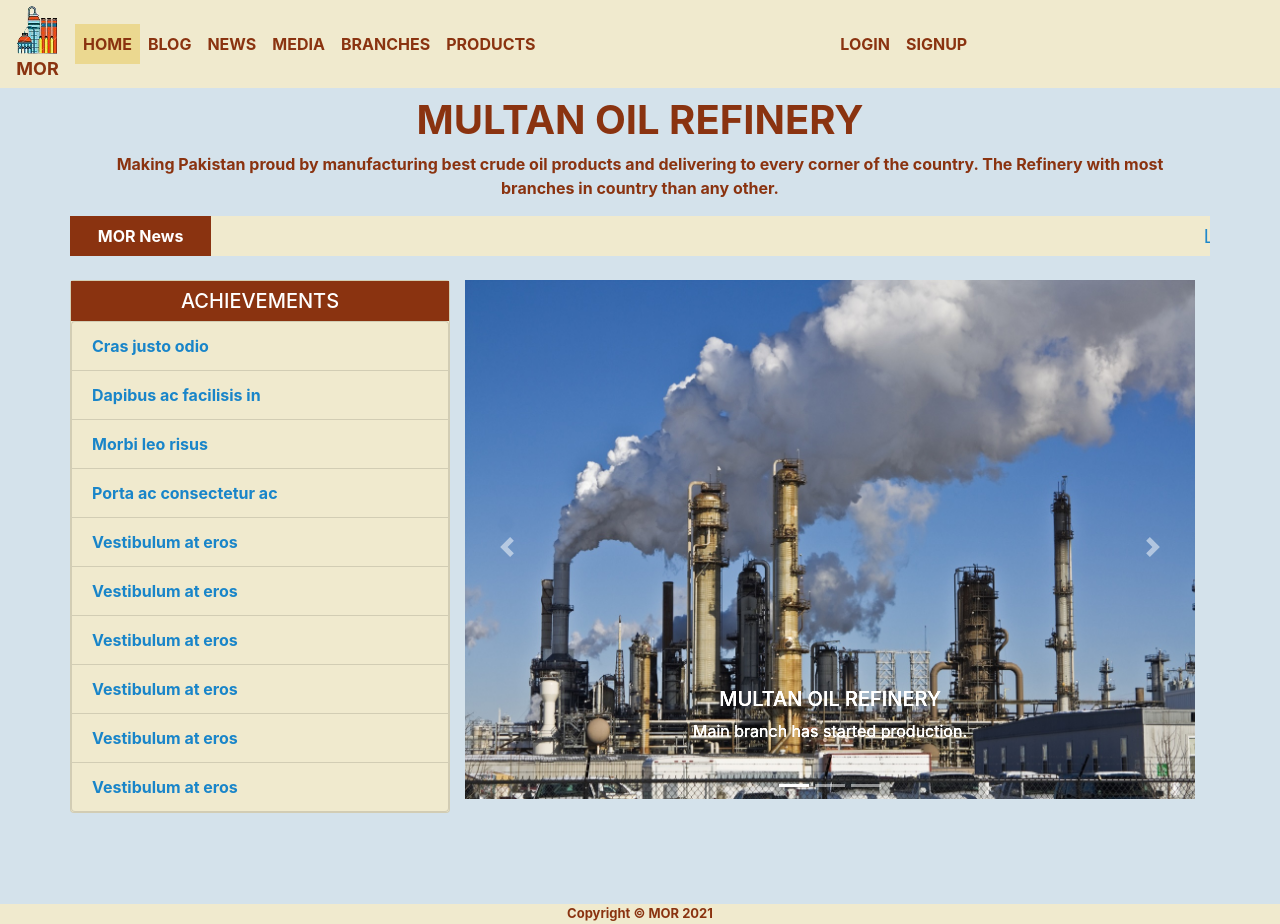
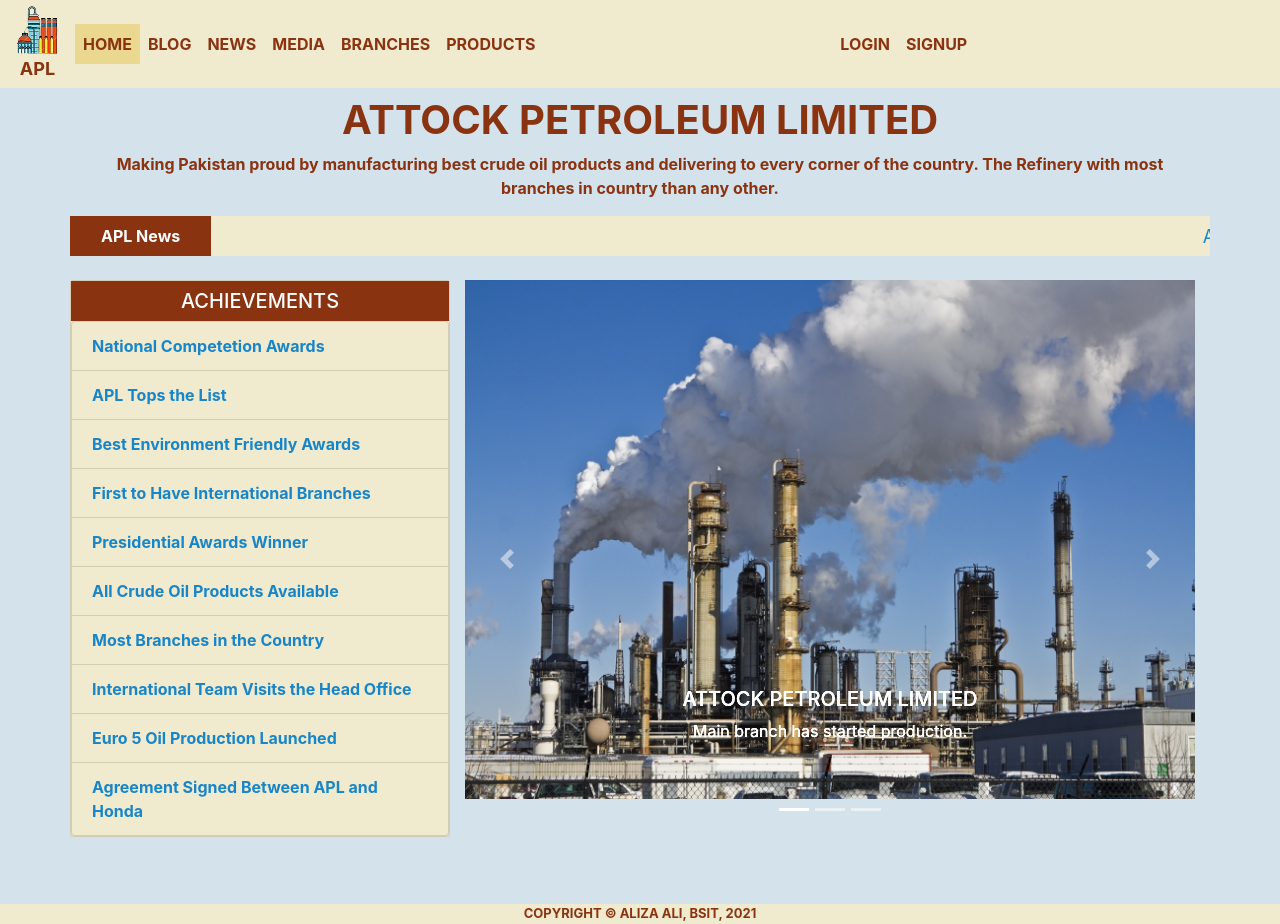
Before and after one commit to naeemahmed972/Oil-Refinery-Project, a Django app: page / in a window 1280 px wide. Run offline with Django 3.2, Linux system fonts and the light colour scheme.

Commit message:
Updata Home and Base

```diff
--- a/templates/base.html
+++ b/templates/base.html
@@ -7,7 +7,7 @@
     <meta charset="UTF-8">
     <meta http-equiv="X-UA-Compatible" content="IE=edge">
     <meta name="viewport" content="width=device-width, initial-scale=1.0">
-    <title>{% block title %}Multan Oil Refinery{% endblock title %}</title>
+    <title>{% block title %}ATTOCK PETROLEUM LIMITED{% endblock title %}</title>
 
     <!-- ICON IMAGE -->
     <link rel="shortcut icon" href="{% static 'images/favicon.ico' %}" type="image/x-icon">
@@ -25,7 +25,7 @@
         <a class="navbar-brand" href="{% url 'home' %}">
             <figure class="figure m-0">
                 <img src="{% static 'images/logo.png' %}" class="figure-img img-fluid rounded m-0" alt="Logo Image">
-                <figcaption class="figure-caption text-center font-weight-bold">MOR</figcaption>
+                <figcaption class="figure-caption text-center font-weight-bold">APL</figcaption>
             </figure>
         </a>
         <button class="navbar-toggler" type="button" data-toggle="collapse" data-target="#navbarSupportedContent" aria-controls="navbarSupportedContent" aria-expanded="false" aria-label="Toggle navigation">
@@ -107,7 +107,7 @@
     </div>
 
     <footer class="footer mt-4">
-      <p class="copyright m-0">Copyright &copy; MOR 2021</p>
+      <p class="copyright m-0">COPYRIGHT &copy; ALIZA ALI, BSIT, 2021</p>
     </footer>
 
     <!-- BOOTSTRAP -->
--- a/templates/home.html
+++ b/templates/home.html
@@ -8,16 +8,16 @@
 
 {% block content %}
     <div class="page-header text-center col-12">
-        <h1 class="pt-3">MULTAN OIL REFINERY</h1>
+        <h1 class="pt-3">ATTOCK PETROLEUM LIMITED</h1>
         <p class="font-weight-bold">Making Pakistan proud by manufacturing best crude oil products and delivering to every corner of the country. The Refinery with most branches in country than any other.</p>
     </div>
 
     <div class="row mt-2">
         <div class="col-md-12 p-0">
             <div class="d-flex justify-content-between align-items-center breaking-news">
-                <div class="d-flex flex-row flex-grow-1 flex-fill justify-content-center text-white py-2 px-1 news"><span class="d-flex align-items-center font-weight-bold">MOR News</span></div>
+                <div class="d-flex flex-row flex-grow-1 flex-fill justify-content-center text-white py-2 px-1 news"><span class="d-flex align-items-center font-weight-bold">APL News</span></div>
                 <marquee class="news-scroll" behavior="scroll" direction="left" onmouseover="this.stop();" onmouseout="this.start();">
-                    <a href="#">Lorem ipsum dolor sit amet consectetur adipisicing elit. Accusamus, mollitia.</a> <span class="dot"></span> <a href="#">Lorem ipsum dolor sit amet consectetur adipisicing elit. Accusantium, non.</a> <span class="dot"></span> <a href="#">Lorem ipsum dolor, sit amet consectetur adipisicing elit. Beatae, animi?</a>
+                    <a href="#">APL offers a wide range of lubricants blended with top quality base oils and additives at state of the art Automatic Batch Blending facility.</a> <span class="dot"></span> <a href="#">APL has managed to establish its presence and reputation as an aggressive and dynamic organization in a short span of time.</a> <span class="dot"></span> <a href="#">The health of our employees is important to Attock Petroleum. We recognize that healthy employees are better able to do their jobs. We also know that many of our employees and contractors plan on working later into life.</a>
                 </marquee>
             </div>
         </div>
@@ -30,17 +30,17 @@
 
                 <ul class="list-group">
                     <a href="#" class="list-group-item list-group-item-action">
-                        Cras justo odio
+                        National Competetion Awards
                     </a>
-                    <a href="#" class="list-group-item list-group-item-action">Dapibus ac facilisis in</a>
-                    <a href="#" class="list-group-item list-group-item-action">Morbi leo risus</a>
-                    <a href="#" class="list-group-item list-group-item-action">Porta ac consectetur ac</a>
-                    <a href="#" class="list-group-item list-group-item-action">Vestibulum at eros</a>
-                    <a href="#" class="list-group-item list-group-item-action">Vestibulum at eros</a>
-                    <a href="#" class="list-group-item list-group-item-action">Vestibulum at eros</a>
-                    <a href="#" class="list-group-item list-group-item-action">Vestibulum at eros</a>
-                    <a href="#" class="list-group-item list-group-item-action">Vestibulum at eros</a>
-                    <a href="#" class="list-group-item list-group-item-action">Vestibulum at eros</a>
+                    <a href="#" class="list-group-item list-group-item-action">APL Tops the List</a>
+                    <a href="#" class="list-group-item list-group-item-action">Best Environment Friendly Awards</a>
+                    <a href="#" class="list-group-item list-group-item-action">First to Have International Branches</a>
+                    <a href="#" class="list-group-item list-group-item-action">Presidential Awards Winner</a>
+                    <a href="#" class="list-group-item list-group-item-action">All Crude Oil Products Available</a>
+                    <a href="#" class="list-group-item list-group-item-action">Most Branches in the Country</a>
+                    <a href="#" class="list-group-item list-group-item-action">International Team Visits the Head Office</a>
+                    <a href="#" class="list-group-item list-group-item-action">Euro 5 Oil Production Launched</a>
+                    <a href="#" class="list-group-item list-group-item-action">Agreement Signed Between APL and Honda</a>
                 </ul>
 
             </div>
@@ -56,7 +56,7 @@
               <div class="carousel-item active">
                 <img class="d-block w-100" src="{% static 'images/image-1.jpg' %}" alt="First slide">
                 <div class="carousel-caption d-none d-md-block">
-                    <h5>MULTAN OIL REFINERY</h5>
+                    <h5>ATTOCK PETROLEUM LIMITED</h5>
                     <p>Main branch has started production.</p>
                 </div>
               </div>
@@ -64,14 +64,14 @@
                 <img class="d-block w-100" src="{% static 'images/image-2.jpg' %}" alt="Second slide">
               </div>
               <div class="carousel-caption d-none d-md-block">
-                <h5>MULTAN OIL REFINERY</h5>
+                <h5>ATTOCK PETROLEUM LIMITED</h5>
                 <p>Main branch has started production.</p>
               </div>
               <div class="carousel-item">
                 <img class="d-block w-100" src="{% static 'images/image-3.jpg' %}" alt="Third slide">
               </div>
               <div class="carousel-caption d-none d-md-block">
-                <h5>MULTAN OIL REFINERY</h5>
+                <h5>ATTOCK PETROLEUM LIMITED</h5>
                 <p>Main branch has started production.</p>
               </div>
             </div>
```
